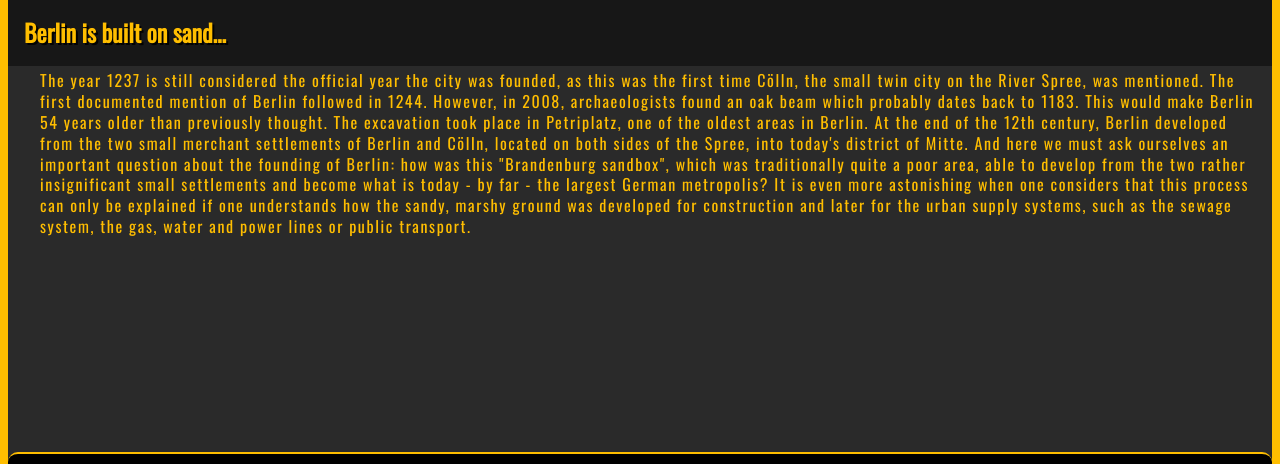
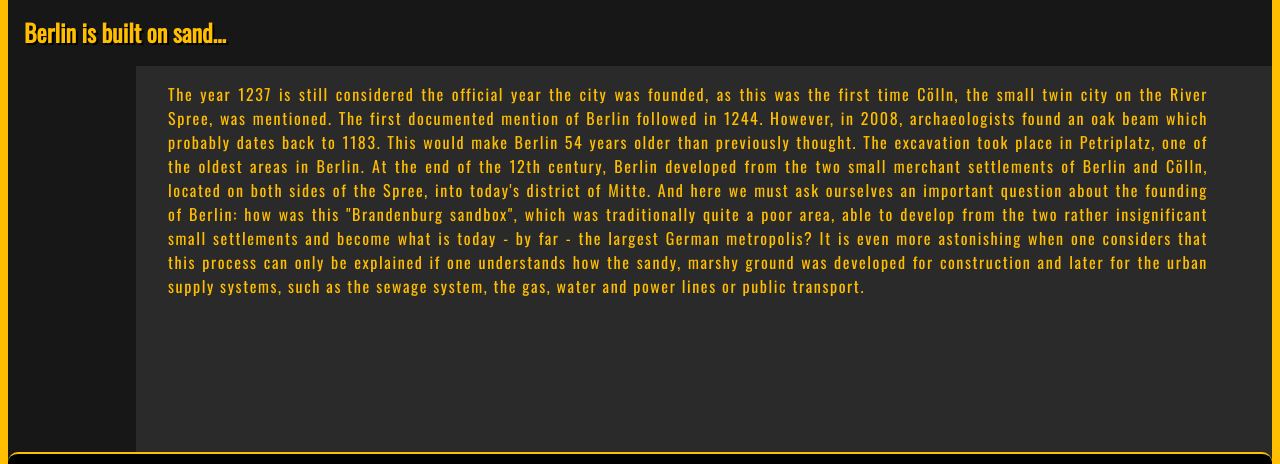
Before and after one commit to Toron-Isil/berlin_underground, a plain HTML site: page index.html in a window 1280 px wide. Shown: the part 258-722 px from the top of the page. Drawn offline with nearby package versions, Linux system fonts and the light colour scheme.

Commit message:
add desktop version

```diff
--- a/style.css
+++ b/style.css
@@ -72,7 +72,7 @@ a {
   text-decoration: none;
 }
 
-ul, ul li {
+ul, ul, li {
   display:inline-block;
   vertical-align: bottom;
   margin: 0;
@@ -87,7 +87,7 @@ section {
   height: 70vh;
 }
 
-section .article {
+.article {
   box-sizing: border-box;
   height: 60vh;
   letter-spacing: 0.1em;
@@ -228,3 +228,13 @@ footer {
   color:rgb(255, 190, 0);
   }
 }
+@media (min-width: 910px) {
+ .article {
+    padding-top: 1rem;
+    padding-left: 2rem;
+    padding-right: 4rem;
+    margin-left: 8rem;
+    line-height: 1.5;
+    text-align: justify;
+  }
+}
```
